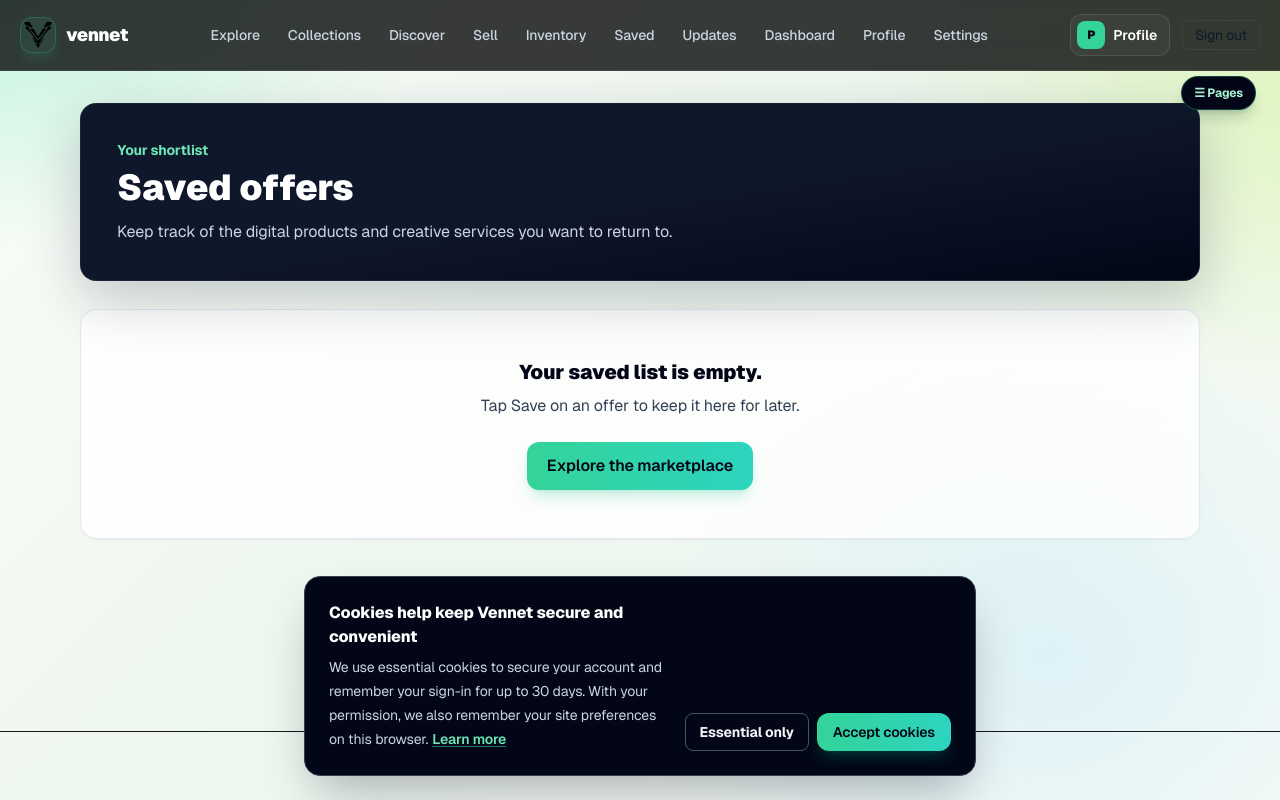
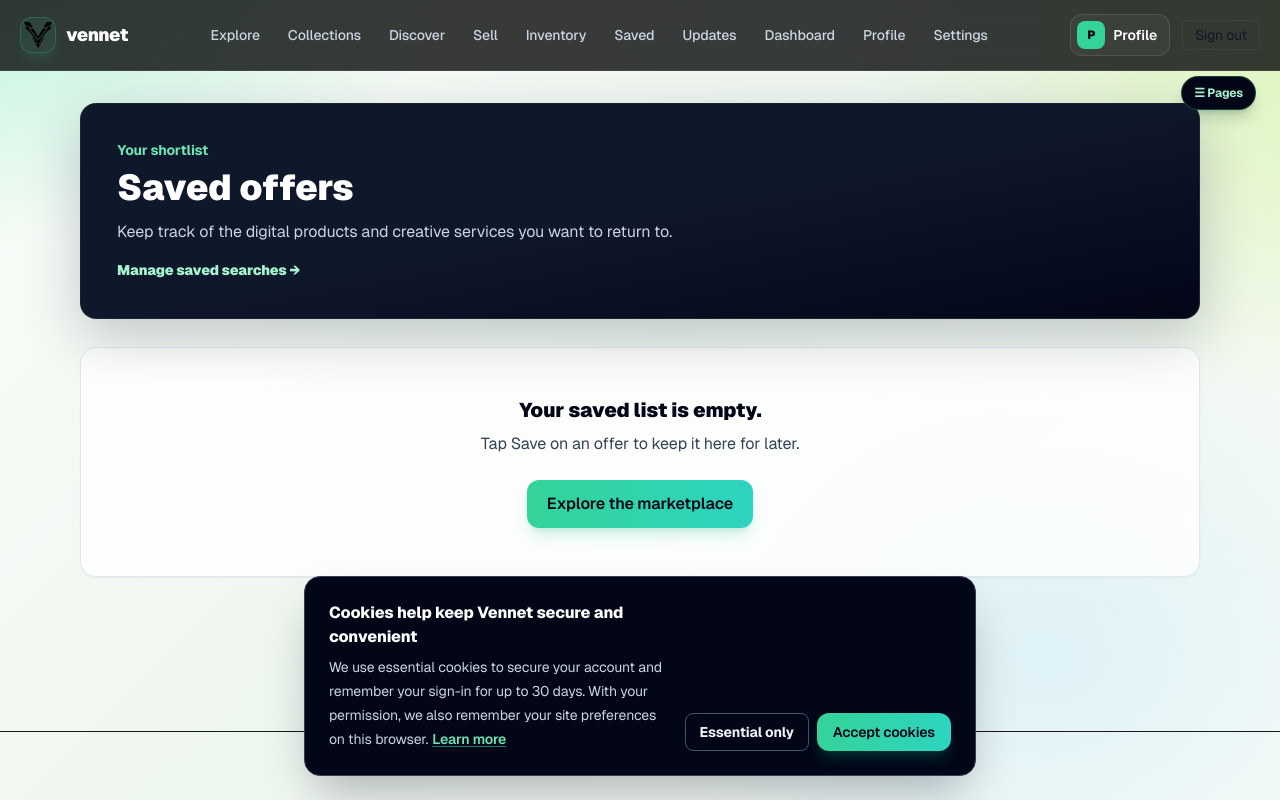
Before and after one commit to MagroOwner/Vennet, a Next.js app: page /saved in a window 1280 px wide. Built offline with nearby package versions, Linux system fonts and the light colour scheme; no server answers; the database is empty; sample sign-in values are in the browser's storage.

Commit message:
Link saved offers to saved searches

```diff
--- a/src/app/saved/page.tsx
+++ b/src/app/saved/page.tsx
@@ -9,5 +9,5 @@ export default async function SavedListingsPage() {
   const { userId } = await requireSession("/saved");
   const listings = await getSavedListings(userId);
 
-  return <div className="space-y-7"><section className="console-panel overflow-hidden p-7 sm:p-9"><p className="text-sm font-bold text-emerald-300">Your shortlist</p><h1 className="mt-2 text-4xl font-black text-white">Saved offers</h1><p className="mt-3 max-w-xl text-slate-300">Keep track of the digital products and creative services you want to return to.</p></section>{listings.length ? <MarketplaceGrid listings={listings} heading="Your saved offers" savedListingIds={listings.map((listing) => listing.id)} /> : <section className="rounded-2xl border border-slate-200 bg-white/80 p-12 text-center shadow-sm"><h2 className="text-xl font-black text-slate-950">Your saved list is empty.</h2><p className="mt-2 text-slate-700">Tap Save on an offer to keep it here for later.</p><Link href="/marketplace" className="button-primary mt-6">Explore the marketplace</Link></section>}</div>;
+  return <div className="space-y-7"><section className="console-panel overflow-hidden p-7 sm:p-9"><p className="text-sm font-bold text-emerald-300">Your shortlist</p><h1 className="mt-2 text-4xl font-black text-white">Saved offers</h1><p className="mt-3 max-w-xl text-slate-300">Keep track of the digital products and creative services you want to return to.</p><Link href="/saved-searches" className="mt-4 inline-flex text-sm font-black text-emerald-200 hover:text-white">Manage saved searches →</Link></section>{listings.length ? <MarketplaceGrid listings={listings} heading="Your saved offers" savedListingIds={listings.map((listing) => listing.id)} /> : <section className="rounded-2xl border border-slate-200 bg-white/80 p-12 text-center shadow-sm"><h2 className="text-xl font-black text-slate-950">Your saved list is empty.</h2><p className="mt-2 text-slate-700">Tap Save on an offer to keep it here for later.</p><Link href="/marketplace" className="button-primary mt-6">Explore the marketplace</Link></section>}</div>;
 }
```
